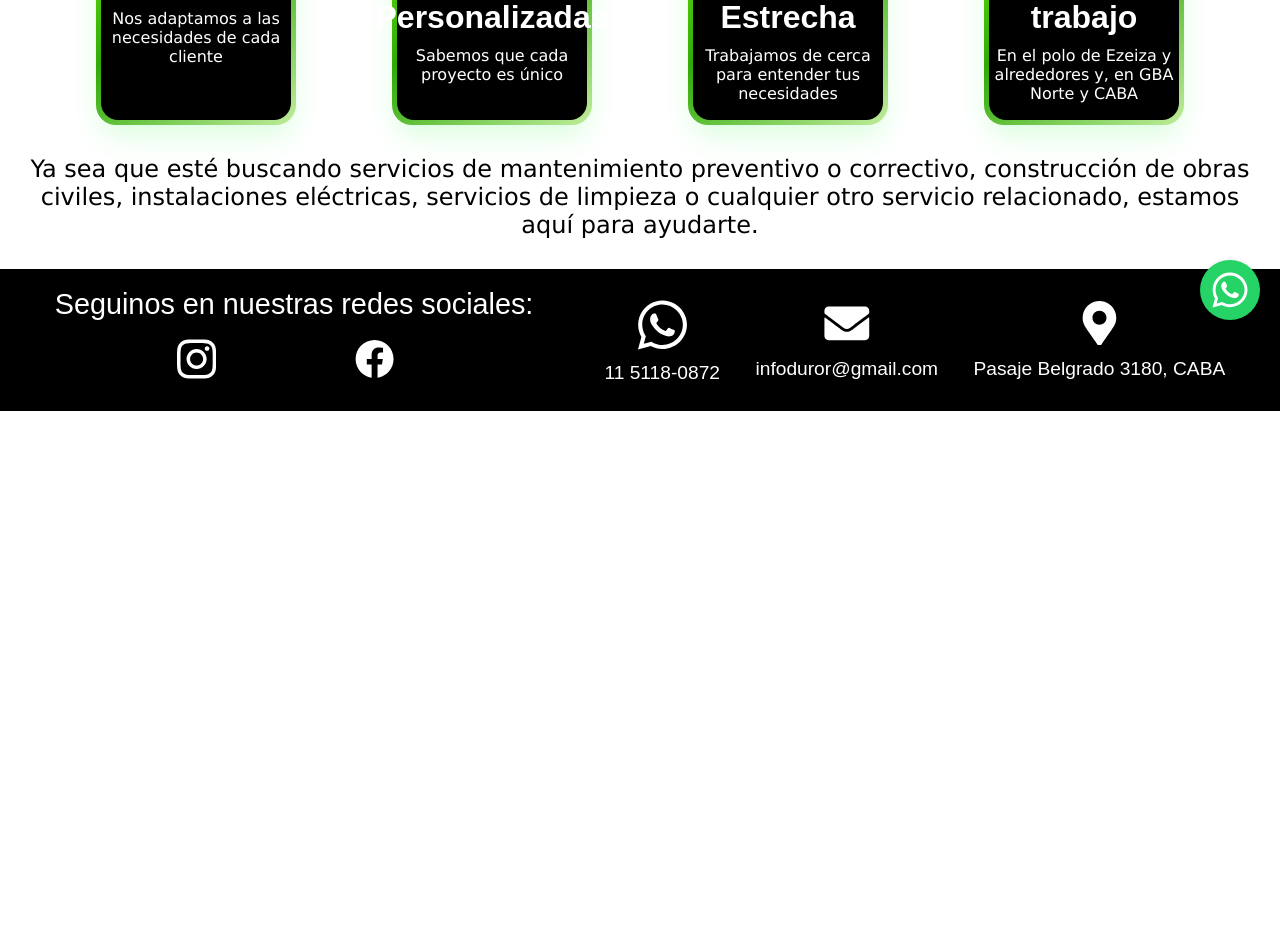
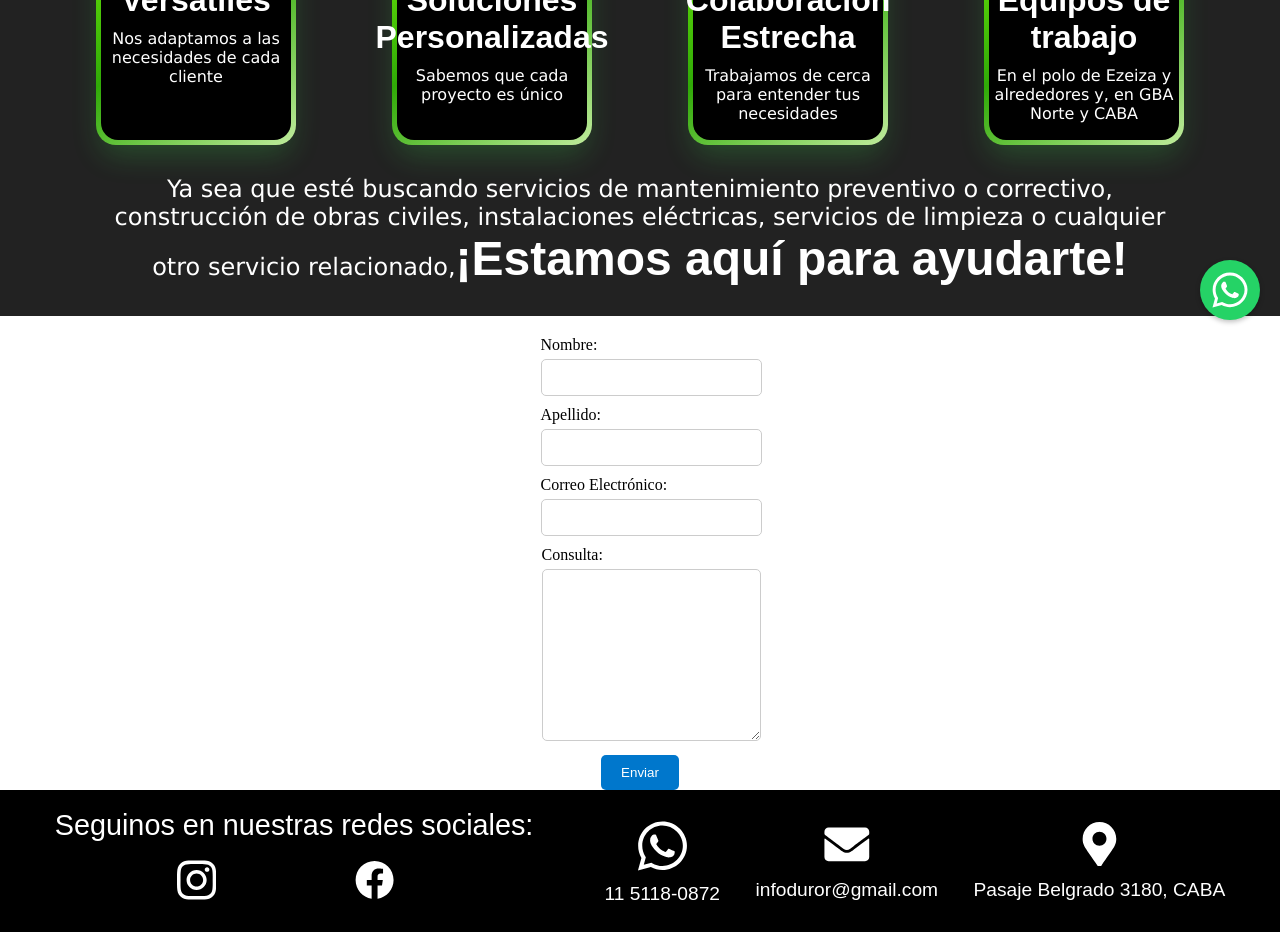
Before and after one commit to julieta2709/DurorGroup, a React (Vite) app: page / in a window 1280 px wide. Shown: the part 460-1392 px from the top of the page. Before the commit the page ends 871 px from the top, so only its background shows below. Built offline with nearby package versions, Linux system fonts and the light colour scheme; a web font is replaced by a local one.

Commit message:
se agrega formulario de contacto

```diff
--- a/src/App.jsx
+++ b/src/App.jsx
@@ -21,6 +21,7 @@ function App() {
           <Route path={"/Clients"} element={<Clients />} />
           <Route path={"/Contact"} element={<Contact />} />
         </Routes>
+        <Contact/>
         <WhatsappButton/>
         <Footer />
       </BrowserRouter>
--- /dev/null
+++ b/src/Components/Formulario.jsx
@@ -0,0 +1,51 @@
+import React, { useState } from 'react';
+import "../Styles/Formulario.css"
+
+function Formulario() {
+  const [nombre, setNombre] = useState('');
+  const [apellido, setApellido] = useState('');
+  const [correo, setCorreo] = useState('');
+  const [consulta, setConsulta] = useState('');
+
+  const handleSubmit = (event) => {
+    event.preventDefault();
+    if (nombre.trim() === '' || apellido.trim() === '' || correo.trim() === '' || consulta.trim() === '') {
+      alert('Por favor, complete todos los campos.');
+      return;
+    }
+    if (!correo.includes('@') || !correo.includes('.')) {
+      alert('Por favor, ingrese una dirección de correo electrónico válida.');
+      return;
+    }
+    // Aquí puede agregar su lógica para enviar la consulta
+    alert('Consulta enviada con éxito! Nos contactaremos con Ud. a la brevedad');
+    setNombre('');
+    setApellido('');
+    setCorreo('');
+    setConsulta('');
+  }
+
+  return (
+    <form className='Form-container' onSubmit={handleSubmit}>
+      <div>
+        <label className='Form-label' htmlFor="nombre">Nombre:</label>
+        <input className="Form-input" type="text" id="nombre" value={nombre} onChange={(event) => setNombre(event.target.value)} />
+      </div>
+      <div>
+        <label className='Form-label' htmlFor="apellido">Apellido:</label>
+        <input className="Form-input" type="text" id="apellido" value={apellido} onChange={(event) => setApellido(event.target.value)} />
+      </div>
+      <div>
+        <label className='Form-label' htmlFor="correo">Correo Electrónico:</label>
+        <input className="Form-input" type="email" id="correo" value={correo} onChange={(event) => setCorreo(event.target.value)} />
+      </div>
+      <div>
+        <label className='Form-label' htmlFor="consulta">Consulta:</label>
+        <textarea className='Form-textarea' id="consulta" value={consulta} onChange={(event) => setConsulta(event.target.value)} />
+      </div>
+      <button type="submit">Enviar</button>
+    </form>
+  );
+}
+
+export default Formulario;
--- a/src/Pages/Contact.jsx
+++ b/src/Pages/Contact.jsx
@@ -1,8 +1,9 @@
 import React from "react";
+import Formulario from "../Components/Formulario";
 
 const Contact = () => {
     return (
-        <h1>Contacto</h1>
+        <Formulario/>
     )
 }
 export default Contact;
--- a/src/Pages/Home.jsx
+++ b/src/Pages/Home.jsx
@@ -33,8 +33,8 @@ const Home = () => {
       <p className="Home-description">
         Ya sea que esté buscando servicios de mantenimiento preventivo o
         correctivo, construcción de obras civiles, instalaciones eléctricas,
-        servicios de limpieza o cualquier otro servicio relacionado, estamos
-        aquí para ayudarte.
+        servicios de limpieza o cualquier otro servicio relacionado,
+        <span className="Home-descriptionhighlighted">¡Estamos aquí para ayudarte!</span>
       </p>
     </div>
   );
--- /dev/null
+++ b/src/Styles/Formulario.css
@@ -0,0 +1,38 @@
+.Form-container {
+    display: flex;
+    flex-direction: column;
+    align-items: center;
+    margin-top: 20px;
+  }
+
+  .Form-label {
+    display: block;
+    margin-bottom: 5px;
+  }
+
+  .Form-input[type="text"],
+  .Form-input[type="email"],
+  .Form-textarea {
+    padding: 10px;
+    border: 1px solid #ccc;
+    border-radius: 5px;
+    margin-bottom: 10px;
+    width: 100%;
+  }
+
+  .Form-textarea {
+    height: 150px;
+  }
+
+  button[type="submit"] {
+    background-color: #0077cc;
+    color: #fff;
+    padding: 10px 20px;
+    border: none;
+    border-radius: 5px;
+    cursor: pointer;
+  }
+
+  button[type="submit"]:hover {
+    background-color: #005fa3;
+  }
--- a/src/Styles/Home.css
+++ b/src/Styles/Home.css
@@ -1,20 +1,21 @@
 .Home-container {
-    background-color: white;
+    background-color: #222;
 }
 .Home-container h1,
 h2 {
   text-align: center;
   font-family: "Juventus Fans Bold", sans-serif;
+  color: white;
 }
 .Home-container h1 {
   font-size: 5em;
 }
-.Home-container .logo-group {
+.Home-container .logo-group, h2 {
     color:#7cf909;
 }
 .Home-container h2 {
   font-size: 3em;
-  margin-bottom: 20px;
+  margin-bottom: 30px;
 }
 .Home-cardContainer {
   display: flex;
@@ -23,9 +24,14 @@ h2 {
 .Home-description {
   font-size: 1.5em;
   text-align: center;
-  padding: 30px;
+  padding: 30px 100px 30px 100px;
   font-family: Verdana, Tahoma, sans-serif;
-  color: rgb(0, 0, 0);
+  color: rgb(255, 255, 255);
+}
+.Home-descriptionhighlighted {
+  font-weight: bold;
+  font-size: 2em;
+  font-family: "Juventus Fans Bold", sans-serif;
 }
 @media screen and (max-width: 768px) {
   .Home-cardContainer {
--- a/src/Styles/NavBar.css
+++ b/src/Styles/NavBar.css
@@ -18,7 +18,7 @@
   color: #000000;
   text-decoration: none;
   background-color: #ffffff;
-  border: none;
+  border: solid 5px #6b6969;
   border-radius: 17px;
   padding: 5px;
 }
@@ -73,7 +73,7 @@
     display: none;
   }
   .navbar-logo .logo-group {
-    margin-right: 5px;
+    margin-right: 5npm px;
   }
   .nav-menu.active {
     display: flex;
```
